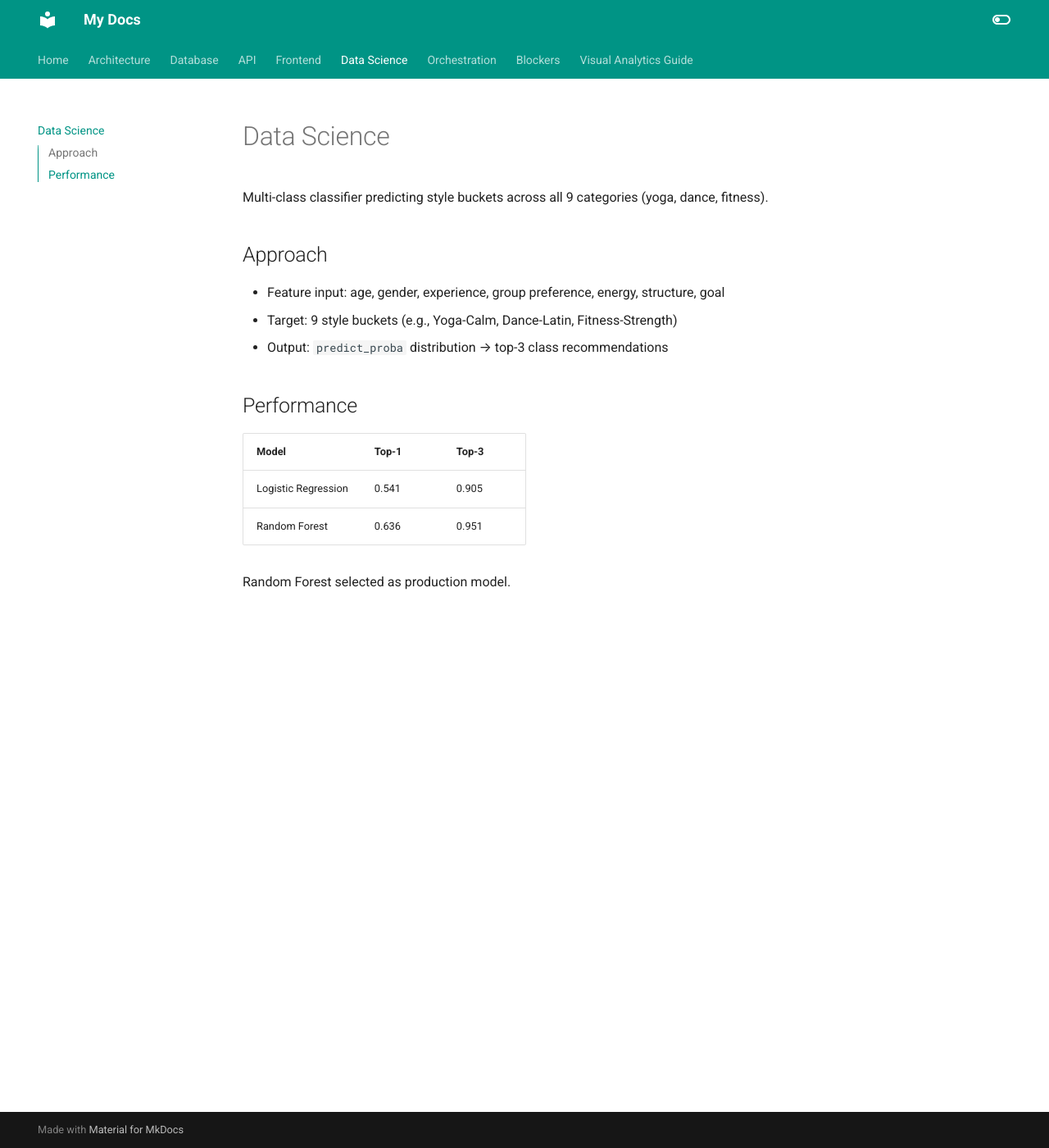
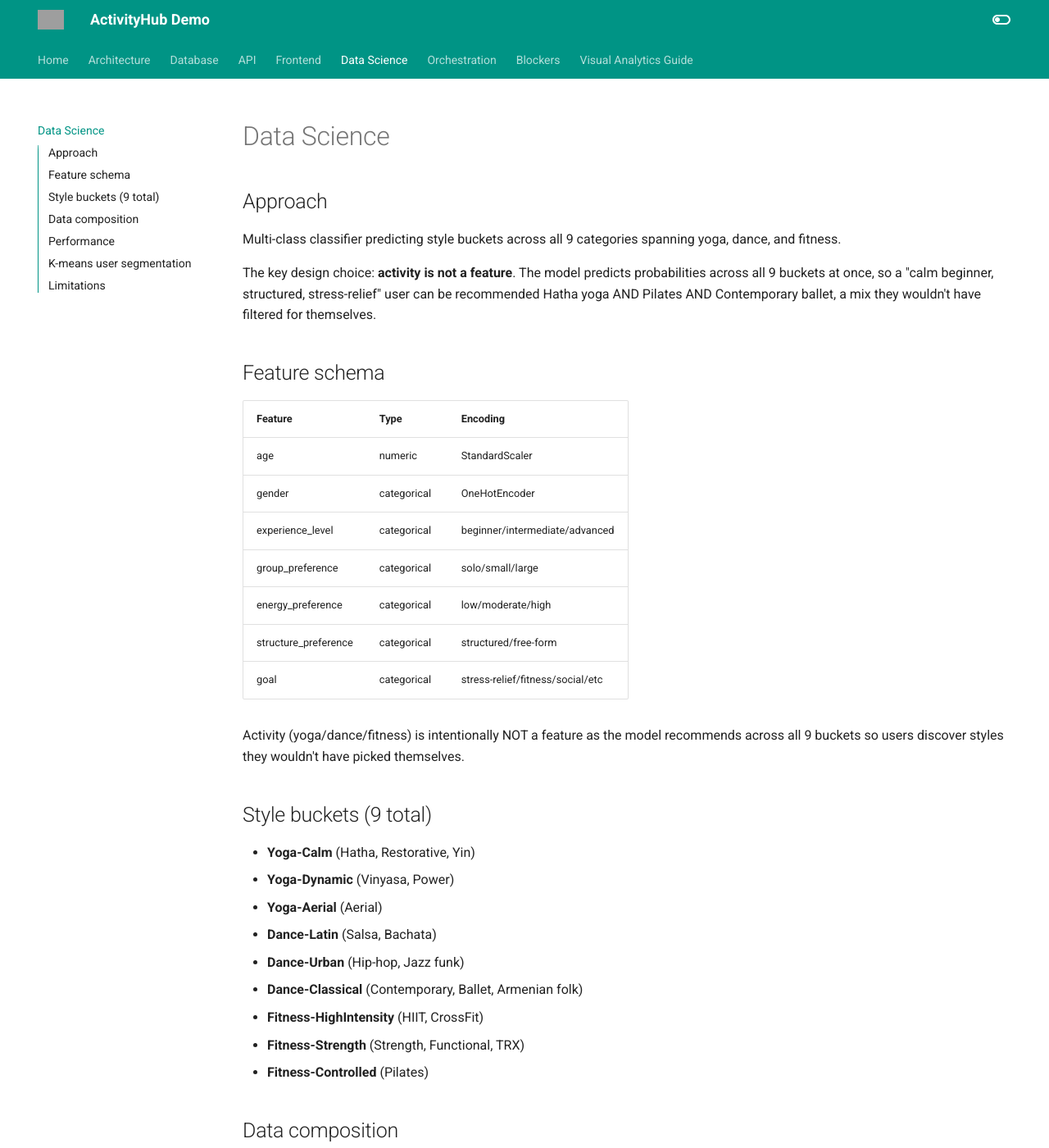
Before and after one commit to DS-223-2026-Spring/ds223-3-project, an MkDocs documentation site: the page built from docs/ds.md, in a window 1280 px wide and 1400 px high. Shown: the whole window at 82% size. Built offline with MkDocs 1.6.1 and Material for MkDocs 9.7.7, drawn with Linux system fonts in a browser that asks for light colours; some of the changed text lies outside the part shown; grey boxes are pictures that could not be loaded.

Commit message:
expanded all mkdocs pages for demo

```diff
--- a/docs/ds.md
+++ b/docs/ds.md
@@ -1,16 +1,85 @@
 # Data Science
 
-Multi-class classifier predicting style buckets across all 9 categories (yoga, dance, fitness).
+## Approach
 
-## Approach
-- Feature input: age, gender, experience, group preference, energy, structure, goal
-- Target: 9 style buckets (e.g., Yoga-Calm, Dance-Latin, Fitness-Strength)
-- Output: `predict_proba` distribution → top-3 class recommendations
+Multi-class classifier predicting style buckets across all 9 categories
+spanning yoga, dance, and fitness.
+
+The key design choice: **activity is not a feature**. The model predicts
+probabilities across all 9 buckets at once, so a "calm beginner, structured,
+stress-relief" user can be recommended Hatha yoga AND Pilates AND Contemporary
+ballet, a mix they wouldn't have filtered for themselves.
+
+## Feature schema
+
+| Feature | Type | Encoding |
+|---------|------|----------|
+| age | numeric | StandardScaler |
+| gender | categorical | OneHotEncoder |
+| experience_level | categorical | beginner/intermediate/advanced |
+| group_preference | categorical | solo/small/large |
+| energy_preference | categorical | low/moderate/high |
+| structure_preference | categorical | structured/free-form |
+| goal | categorical | stress-relief/fitness/social/etc |
+
+Activity (yoga/dance/fitness) is intentionally NOT a feature as the model
+recommends across all 9 buckets so users discover styles they wouldn't have
+picked themselves.
+
+## Style buckets (9 total)
+
+- **Yoga-Calm** (Hatha, Restorative, Yin)
+- **Yoga-Dynamic** (Vinyasa, Power)
+- **Yoga-Aerial** (Aerial)
+- **Dance-Latin** (Salsa, Bachata)
+- **Dance-Urban** (Hip-hop, Jazz funk)
+- **Dance-Classical** (Contemporary, Ballet, Armenian folk)
+- **Fitness-HighIntensity** (HIIT, CrossFit)
+- **Fitness-Strength** (Strength, Functional, TRX)
+- **Fitness-Controlled** (Pilates)
+
+## Data composition
+
+| Dataset | Real | Synthetic | Total |
+|---------|------|-----------|-------|
+| Studios | 17 | 6 | 23 |
+| Classes | 63 | 96 | 159 |
+| Survey  | 44 | 270 | 314 |
+
+Synthetic respondents are generated from 9 persona templates, each mapping to
+one style bucket, with realistic ranges for age, gender, and preferences. Rows
+are tagged `data_source='synthetic'` so they can be filtered for evaluation.
 
 ## Performance
+
 | Model | Top-1 | Top-3 |
 |-------|-------|-------|
 | Logistic Regression | 0.541 | 0.905 |
 | Random Forest | 0.636 | 0.951 |
 
-Random Forest selected as production model.
+Top-3 accuracy is the headline metric because we surface 3 recommendations to
+each user. Random Forest is the production model.
+
+`class_weight="balanced"` is used on both models so rare buckets
+(e.g. Yoga-Aerial) get learned despite having fewer samples.
+
+## K-means user segmentation
+
+A separate K-means model (k=4) clusters users into marketing personas for the
+studio-facing dashboard:
+
+- **Calm Beginner**
+- **High-Energy Strength**
+- **Social Dancer**
+- **Wellness Seeker**
+
+Clustering features: experience_level, group_preference, energy_preference,
+structure_preference, goal.
+
+## Limitations
+
+- Synthetic data is template-driven, not behavioral
+- Augmentation can leak near-duplicates into the test split; reported top-3
+  accuracy is optimistic
+- Booking likelihood per segment is currently a placeholder derived from
+  cluster size, not actual booking behavior
--- a/mkdocs.yml
+++ b/mkdocs.yml
@@ -1,4 +1,7 @@
-site_name: My Docs
+site_name: ActivityHub Demo
+site_description: Personalized activity matching for Yerevan (DS223 group project)
+site_author: Group 3, AUA Spring 2026
+site_url: https://ds-223-2026-spring.github.io/ds223-3-project/
 
 nav:
   - Home: index.md
@@ -14,6 +17,8 @@ nav:
 
 theme:
   name: material
+  logo: imgs/activityhub_logo.png
+  favicon: imgs/activityhub_logo.png
   features:
     - navigation.tabs
     - navigation.sections
```
Also changed, not shown: docs/architecture.md (+39 -11 lines), docs/index.md (+4 -0 lines), 1 other file.
